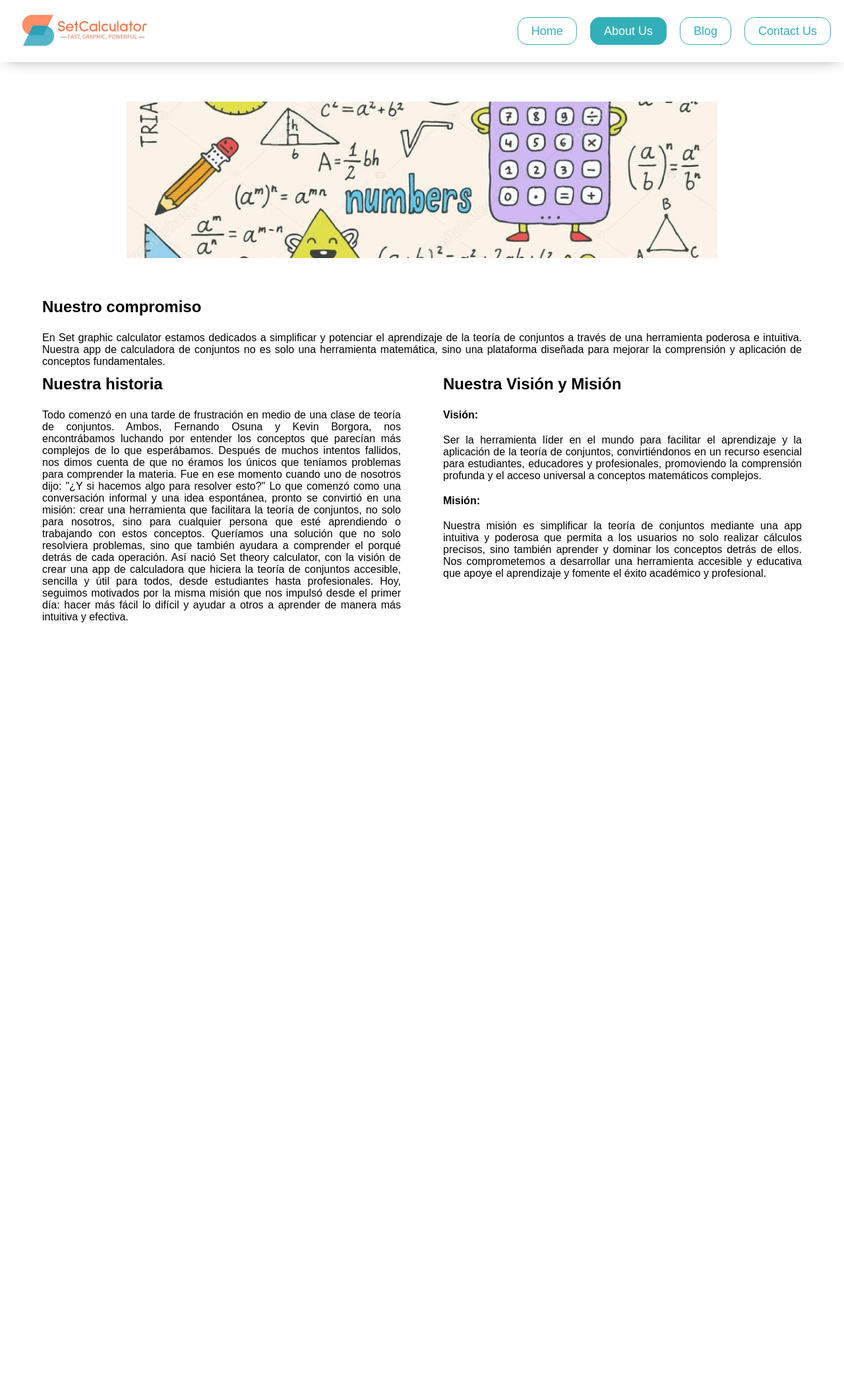
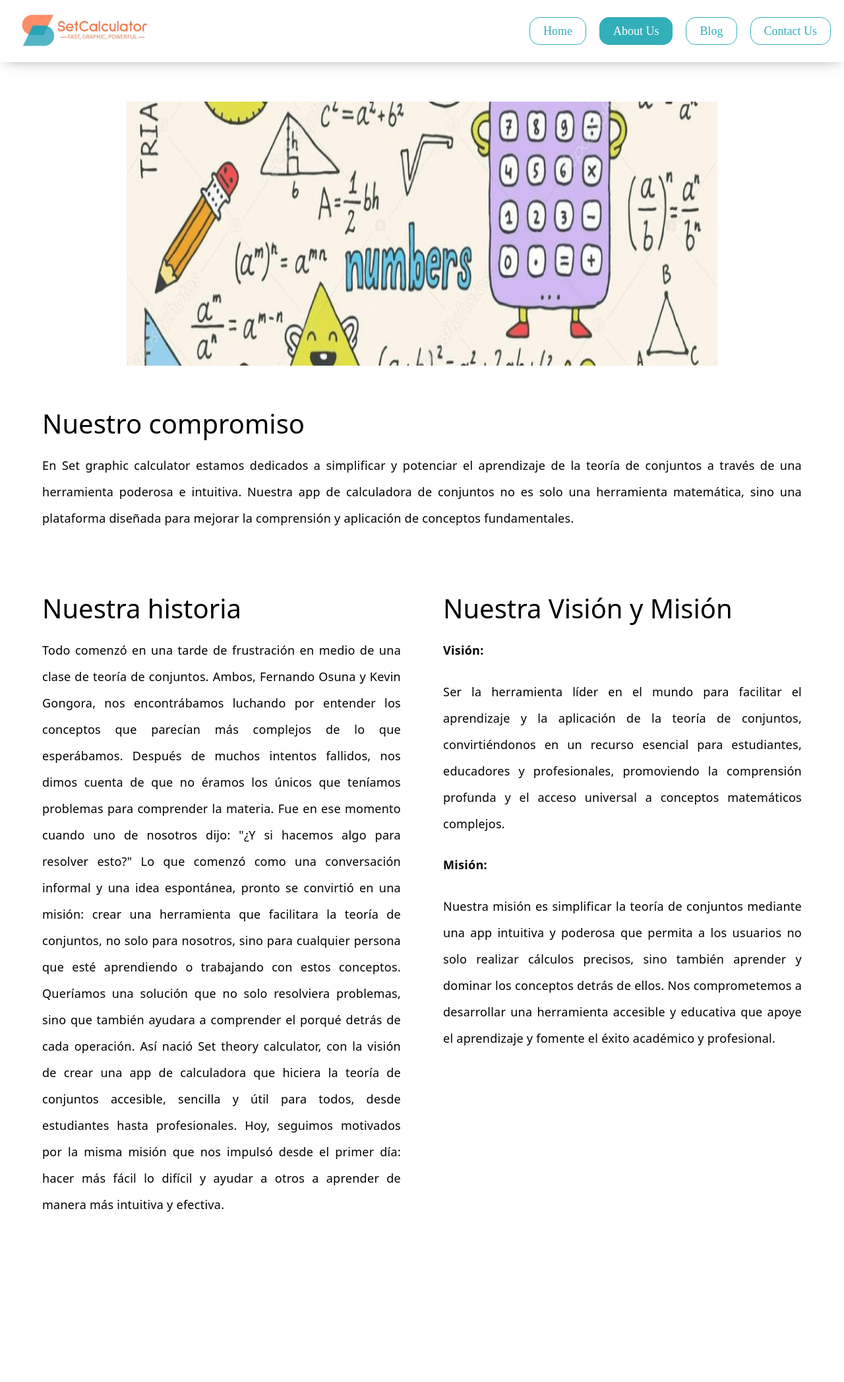
Before and after one commit to Fosuna-code/SetCalculator_LandingPage, a PHP site: page /About.html in a window 1280 px wide. Shown: the whole page at 66% size. Before the commit the page ends 943 px from the top, so only its background shows below. Run offline with PHP 8.4, Linux system fonts and the light colour scheme.

Commit message:
Corrected the about us section font, added a css variable for the primary color

```diff
--- a/About.html
+++ b/About.html
@@ -16,10 +16,10 @@
             </div>
             <span class="menu-toggle">&#9776;</span>
             <ul>
-                <li><a href="/Home.html" class="nav-link">Home</a></li>
-                <li><a href="/About.html" class="nav-link active">About Us</a></li>
-                <li><a href="/Blog.html" class="nav-link">Blog</a></li>
-                <li><a href="#" class="nav-link">Contact Us</a></li>
+                <li><a href="./Home.html" class="nav-link">Home</a></li>
+                <li><a href="#" class="nav-link active">About Us</a></li>
+                <li><a href="./Blog.html" class="nav-link">Blog</a></li>
+                <li><a href=".#" class="nav-link">Contact Us</a></li>
             </ul>
         </nav>
     </header>
@@ -39,7 +39,7 @@
             <div id="history_section_text">
                 <h2>Nuestra historia</h2>
                 <p>
-                    Todo comenzó en una tarde de frustración en medio de una clase de teoría de conjuntos. Ambos,   Fernando Osuna y Kevin Borgora, nos encontrábamos luchando por entender los conceptos que parecían más complejos de lo que esperábamos. Después de muchos intentos fallidos, nos dimos cuenta de que no éramos los únicos que teníamos problemas para comprender la materia. Fue en ese momento cuando uno de nosotros dijo: "¿Y si hacemos algo para resolver esto?"
+                    Todo comenzó en una tarde de frustración en medio de una clase de teoría de conjuntos. Ambos,   Fernando Osuna y Kevin Gongora, nos encontrábamos luchando por entender los conceptos que parecían más complejos de lo que esperábamos. Después de muchos intentos fallidos, nos dimos cuenta de que no éramos los únicos que teníamos problemas para comprender la materia. Fue en ese momento cuando uno de nosotros dijo: "¿Y si hacemos algo para resolver esto?"
                     Lo que comenzó como una conversación informal y una idea espontánea, pronto se convirtió en una misión: crear una herramienta que facilitara la teoría de conjuntos, no solo para nosotros, sino para cualquier persona que esté aprendiendo o trabajando con estos conceptos. Queríamos una solución que no solo resolviera problemas, sino que también ayudara a comprender el porqué detrás de cada operación.
                     Así nació Set theory calculator, con la visión de crear una app de calculadora que hiciera la teoría de conjuntos accesible, sencilla y útil para todos, desde estudiantes hasta profesionales.
                     Hoy, seguimos motivados por la misma misión que nos impulsó desde el primer día: hacer más fácil lo difícil y ayudar a otros a aprender de manera más intuitiva y efectiva.
--- a/Blog.html
+++ b/Blog.html
@@ -17,8 +17,8 @@
                     </div>
                     <span class="menu-toggle">&#9776;</span>
                     <ul>
-                        <li><a href="/Home.html" class="nav-link">Home</a></li>
-                        <li><a href="/About.html" class="nav-link">About Us</a></li>
+                        <li><a href="./Home.html" class="nav-link">Home</a></li>
+                        <li><a href="./About.html" class="nav-link">About Us</a></li>
                         <li><a href="#" class="nav-link active">Blog</a></li>
                         <li><a href="#" class="nav-link">Contact Us</a></li>
                     </ul>
--- a/Style/desktop-about.css
+++ b/Style/desktop-about.css
@@ -1,11 +1,14 @@
 
 /*About us section*/
-
+    p{
+        line-height: 2.5rem;
+        letter-spacing: 0.01688rem;
+    }
     #about-container{
         width: 100%;
-        height: 80%;
+        height: 250vh;
         display: grid;
-        grid-template-rows: repeat(2, 1fr);
+        grid-template-rows: 40% 60%;
         grid-template-columns: repeat(2, 1fr);
         text-align: justify;
     }
@@ -67,5 +70,5 @@
         margin-bottom: 1.25em;
     }
     #history_section h2, #mission_vision_section h2, #compromise_section h2{
-        margin-bottom: 1em;
+        margin-bottom: 1rem;
     }
--- a/Style/desktop.css
+++ b/Style/desktop.css
@@ -1,4 +1,15 @@
 /*Header Desktop Styles*/
+/* Font face de noto sans local */
+@font-face {
+    font-family: 'Noto Sans', sans-serif;
+    font-style: normal;
+    font-weight: 100 900;
+    font-stretch: 100%;
+    font-display: swap;
+    src: url('../Fonts/NotoSans-Regular.woff2') format('woff2');
+    unicode-range: U+0100-02BA, U+02BD-02C5, U+02C7-02CC, U+02CE-02D7, U+02DD-02FF, U+0304, U+0308, U+0329, U+1D00-1DBF, U+1E00-1E9F, U+1EF2-1EFF, U+2020, U+20A0-20AB, U+20AD-20C0, U+2113, U+2C60-2C7F, U+A720-A7FF;
+}
+
 
 @media only screen and (min-width: 1280px){
     * {
@@ -8,9 +19,19 @@
     }
 
     body {
-        font-family: Arial, sans-serif;
+        --h2-font-size: 2.25rem;
+        --primary-color: #33AFB9;
 
-
+    }
+    h2{
+        font-family: 'Noto Sans', sans-serif;
+        font-weight: 400;
+        font-size: 2.5rem;
+    }
+    p{
+        font-family: 'Noto Sans', sans-serif;
+        font-weight: 400;
+        font-size: 1.125rem;
     }
     a{
         text-decoration: none ;
@@ -47,15 +68,15 @@
         padding: 10px 20px; /* Añade más espacio dentro del botón */
         border-radius: 15px;
         transition: background-color 0.3s, color 0.3s;
-        border: 1px solid #33AFB9; /* Bordes azules */
+        border: 1px solid var(--primary-color); /* Bordes azules */
     }
     nav ul li a:hover {
-        background-color: #33AFB9; /* Fondo azul al hacer hover */
+        background-color: var(--primary-color); /* Fondo azul al hacer hover */
         color: white; /* Texto blanco al hacer hover */
     }
     /* Estilos cuando un enlace está activo (seleccionado) */
     nav ul li a.active {
-        background-color: #33AFB9; /* Fondo azul cuando está activo */
+        background-color: var(--primary-color); /* Fondo azul cuando está activo */
         color: white; /* Letras blancas cuando está activo */
     }
     /* Ocultar menú en móvil y mostrar botón */
```
Also changed, not shown: Home.html (+4 -4 lines), Fonts/NotoSans-Regular.woff2 (added).
